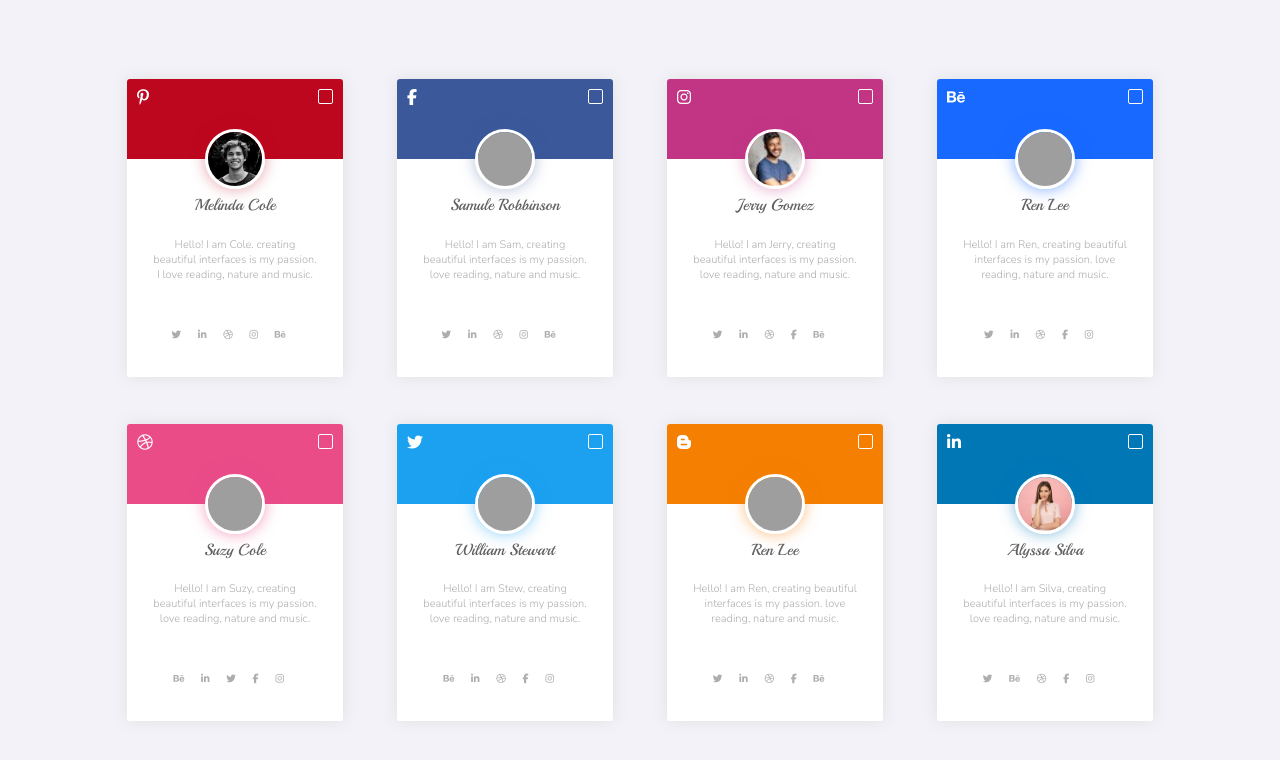
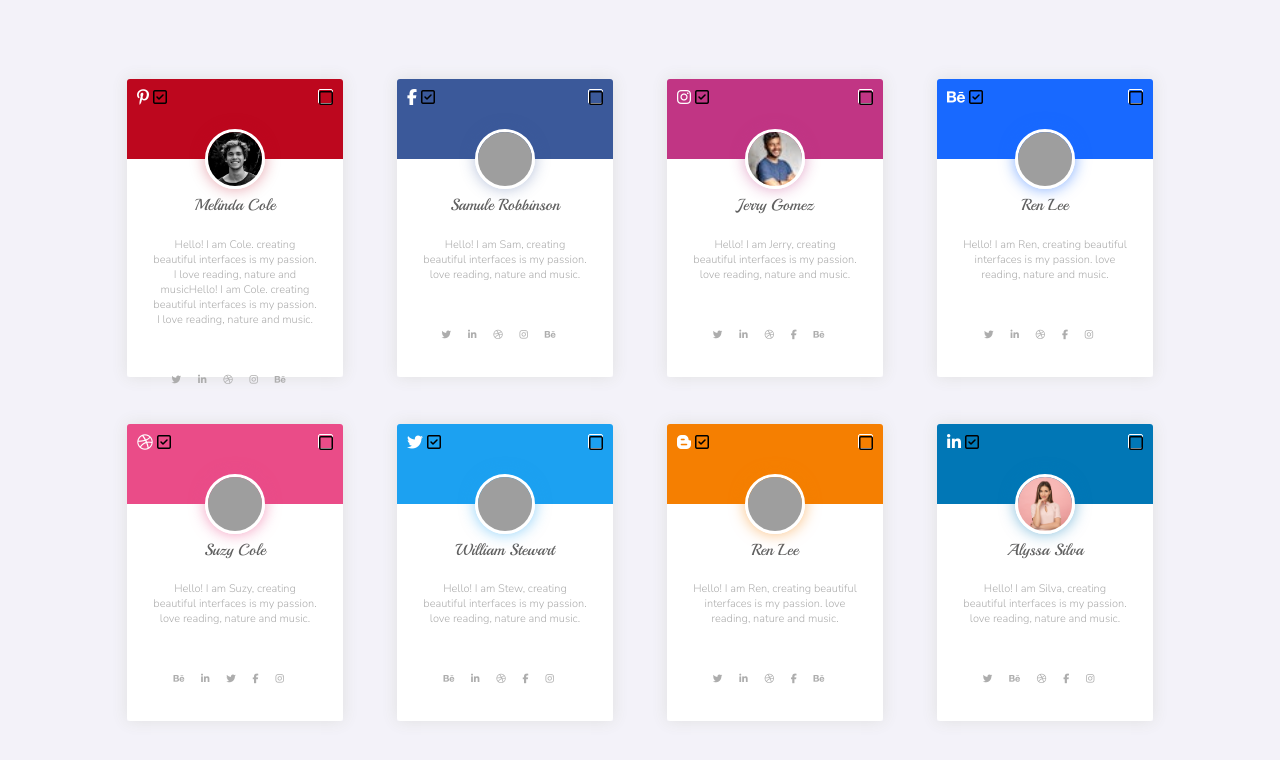
Before and after one commit to gouthambijja/super-duper-umbrella-cards-as4, a plain HTML site: page index.html in a window 1280 px wide. Drawn offline with Linux system fonts and the light colour scheme; grey boxes are pictures that could not be loaded.

Commit message:
Update index.html

```diff
--- a/index.html
+++ b/index.html
@@ -17,9 +17,8 @@
                 <div class="item">
                     <div class="item-content">
                         <i class="fa-brands fa-pinterest-p font-icon" ></i>
-                        <div class="custom-checkbox">
-                            <div class="tick"></div>
-                        </div>
+                        <i class="fa-regular fa-square custom-checkbox" ></i>
+                        <i class="fa-regular fa-square-check custom-checkbox-tick"></i>
                     </div>
                 </div>
                 <div class="img-box">
@@ -27,7 +26,7 @@
                 </div>
                 <div class="content">
                     <h4 class="name">Melinda Cole</h4>
-                    <p class="about">Hello! I am Cole. creating beautiful interfaces is my passion. I love reading, nature and music.</p>
+                    <p class="about">Hello! I am Cole. creating beautiful interfaces is my passion. I love reading, nature and musicHello! I am Cole. creating beautiful interfaces is my passion. I love reading, nature and music.</p>
                 </div>
                 <div class="footer-icons-ctnr">
                     <p>
@@ -46,10 +45,9 @@
             <label class="facebook label" for="card-2">
                 <div class="item">
                     <div class="item-content">
-                        <i class="fa-brands fa-facebook-f font-icon"></i>
-                        <div class="custom-checkbox">
-                            <div class="tick"></div>
-                        </div>
+                        <i class="fa-brands fa-facebook-f font-icon" ></i>
+                        <i class="fa-regular fa-square custom-checkbox" ></i>
+                        <i class="fa-regular fa-square-check custom-checkbox-tick"></i>
                     </div>
                 </div>
                 <div class="img-box">
@@ -73,10 +71,9 @@
             <label class="instagram label" for="card-3">
                 <div class="item">
                     <div class="item-content">
-                        <i class="fa-brands fa-instagram font-icon"></i>
-                        <div class="custom-checkbox">
-                            <div class="tick"></div>
-                        </div>
+                        <i class="fa-brands fa-instagram font-icon" ></i>
+                        <i class="fa-regular fa-square custom-checkbox" ></i>
+                        <i class="fa-regular fa-square-check custom-checkbox-tick"></i>
                     </div>
                 </div>
                 <div class="img-box">
@@ -101,10 +98,9 @@
             <label class="behance label" for="card-4">
                 <div class="item">
                     <div class="item-content">
-                        <i class="fa-brands fa-behance font-icon"></i>
-                        <div class="custom-checkbox">
-                            <div class="tick"></div>
-                        </div>
+                        <i class="fa-brands fa-behance font-icon" ></i>
+                        <i class="fa-regular fa-square custom-checkbox" ></i>
+                        <i class="fa-regular fa-square-check custom-checkbox-tick"></i>
                     </div>
                 </div>
                 <div class="img-box">
@@ -129,10 +125,9 @@
             <label class="dribbble label" for="card-5">
                 <div class="item">
                     <div class="item-content">
-                        <i class="fa-brands fa-dribbble font-icon"></i>
-                        <div class="custom-checkbox">
-                            <div class="tick"></div>
-                        </div>
+                        <i class="fa-brands fa-dribbble font-icon" ></i>
+                        <i class="fa-regular fa-square custom-checkbox" ></i>
+                        <i class="fa-regular fa-square-check custom-checkbox-tick"></i>
                     </div>
                 </div>
                 <div class="img-box">
@@ -156,10 +151,9 @@
             <label class="twitter label" for="card-6">
                 <div class="item">
                     <div class="item-content">
-                        <i class="fa-brands fa-twitter font-icon"></i>
-                        <div class="custom-checkbox">
-                            <div class="tick"></div>
-                        </div>
+                        <i class="fa-brands fa-twitter font-icon" ></i>
+                        <i class="fa-regular fa-square custom-checkbox" ></i>
+                        <i class="fa-regular fa-square-check custom-checkbox-tick"></i>
                     </div>
                 </div>
                 <div class="img-box">
@@ -183,10 +177,9 @@
             <label class="blogger label" for="card-7">
                 <div class="item">
                     <div class="item-content">
-                        <i class="fa-brands fa-blogger-b font-icon"></i>
-                        <div class="custom-checkbox">
-                            <div class="tick"></div>
-                        </div>
+                        <i class="fa-brands fa-blogger-b font-icon" ></i>
+                        <i class="fa-regular fa-square custom-checkbox" ></i>
+                        <i class="fa-regular fa-square-check custom-checkbox-tick"></i>
                     </div>
                 </div>
                 <div class="img-box">
@@ -210,10 +203,9 @@
             <label class="linkedin label" for="card-8">
                 <div class="item">
                     <div class="item-content">
-                        <i class="fa-brands fa-linkedin-in font-icon"></i>
-                        <div class="custom-checkbox">
-                            <div class="tick"></div>
-                        </div>
+                        <i class="fa-brands fa-linkedin-in font-icon" ></i>
+                        <i class="fa-regular fa-square custom-checkbox" ></i>
+                        <i class="fa-regular fa-square-check custom-checkbox-tick"></i>
                     </div>
                 </div>
                 <div class="img-box">
```
